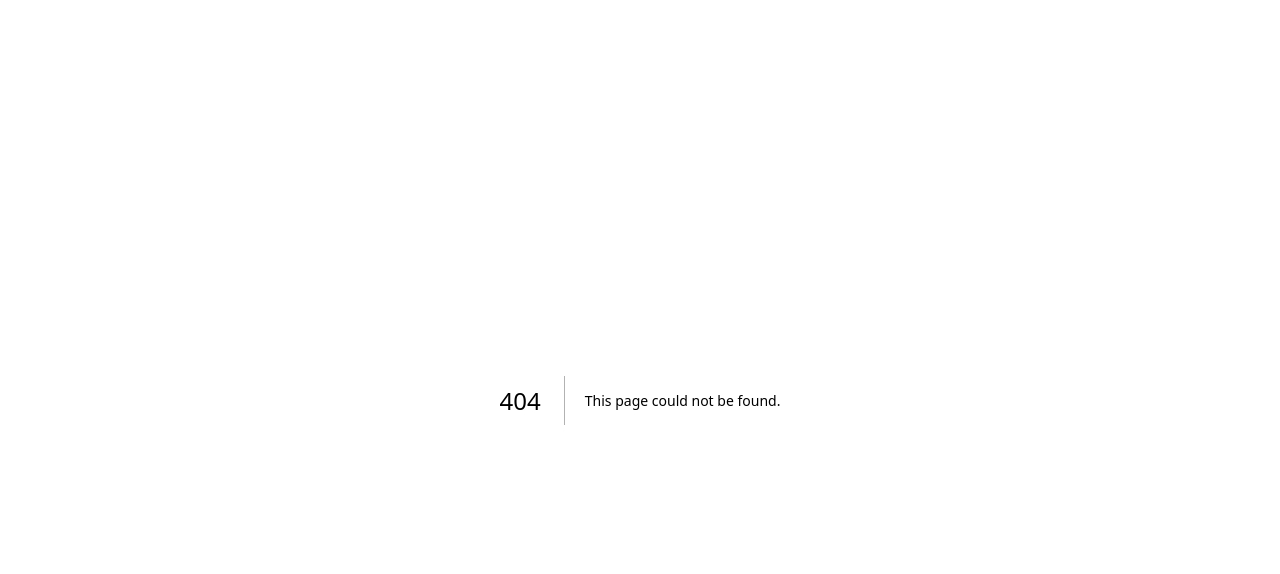
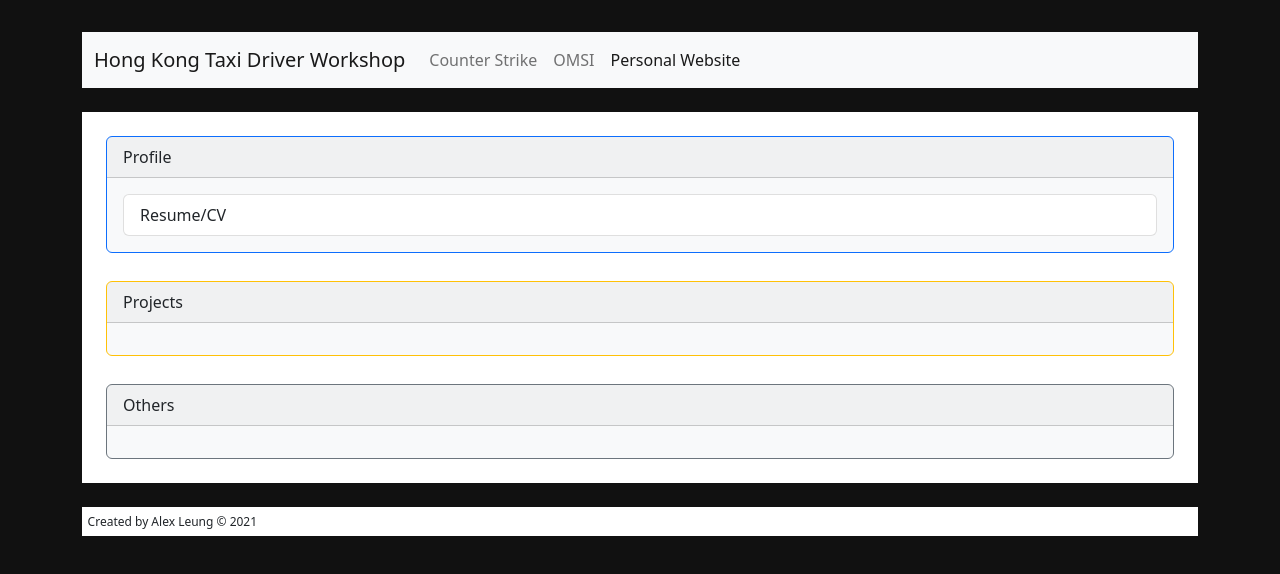
Before and after one commit to taxidriverhk/taxidriverhk-nextjs, a Next.js app: page /others in a window 1280 px wide. Before the commit this address had no page. Shown: the top 574 px of the page. Built offline with nearby package versions, Linux system fonts and the light colour scheme.

Commit message:
Created landing page with template

```diff
--- /dev/null
+++ b/components/Header.tsx
@@ -0,0 +1,31 @@
+import React from "react";
+
+import Nav from "react-bootstrap/Nav";
+import Navbar from "react-bootstrap/NavBar";
+
+import styles from "components/styles/Header.module.css";
+
+type PropType = {
+  activeItemIndex: number;
+};
+
+export default function Header({ activeItemIndex }: PropType) {
+  return (
+    <Navbar bg="light" variant="light">
+      <Navbar.Brand className={styles["header-brand"]} href="/">
+        Hong Kong Taxi Driver Workshop
+      </Navbar.Brand>
+      <Nav>
+        <Nav.Link href="/csmaps" active={activeItemIndex === 0}>
+          Counter Strike
+        </Nav.Link>
+        <Nav.Link href="/omsi" active={activeItemIndex === 1}>
+          OMSI
+        </Nav.Link>
+        <Nav.Link href="/others" active={activeItemIndex === 2}>
+          Personal Website
+        </Nav.Link>
+      </Nav>
+    </Navbar>
+  );
+}
--- /dev/null
+++ b/components/Template.tsx
@@ -0,0 +1,25 @@
+import React from "react";
+
+import Container from "react-bootstrap/Container";
+
+import Header from "components/Header";
+import styles from "components/styles/Template.module.css";
+
+type PropType = {
+  activeItemIndex: number;
+  children: React.ReactNode;
+};
+
+export default function Template({ activeItemIndex, children }: PropType) {
+  return (
+    <Container>
+      <div className={styles["template-container"]}>
+        <Header activeItemIndex={activeItemIndex} />
+        <Container className={styles["template-content"]}>{children}</Container>
+        <div className={styles["template-footer"]}>
+          Created by Alex Leung &copy; 2021
+        </div>
+      </div>
+    </Container>
+  );
+}
--- /dev/null
+++ b/components/styles/Header.module.css
@@ -0,0 +1,3 @@
+.header-brand {
+  padding-left: 0.75rem;
+}
--- /dev/null
+++ b/components/styles/Template.module.css
@@ -0,0 +1,16 @@
+.template-container {
+  margin-top: 2rem;
+}
+
+.template-content {
+  background-color: white;
+  margin-top: 1.5rem;
+  padding: 1.5rem;
+}
+
+.template-footer {
+  background-color: white;
+  font-size: 0.75rem;
+  margin-top: 1.5rem;
+  padding: 0.35rem;
+}
--- /dev/null
+++ b/pages/others/index.tsx
@@ -0,0 +1,32 @@
+import React from "react";
+
+import Card from "react-bootstrap/Card";
+import ListGroup from "react-bootstrap/ListGroup";
+
+import styles from "shared/styles/personal.module.css";
+import Template from "components/Template";
+
+export default function Personal() {
+  return (
+    <Template activeItemIndex={2}>
+      <Card bg="light" border="primary" className={styles["section-container"]}>
+        <Card.Header>Profile</Card.Header>
+        <Card.Body>
+          <ListGroup>
+            <ListGroup.Item action href="resume.pdf">
+              Resume/CV
+            </ListGroup.Item>
+          </ListGroup>
+        </Card.Body>
+      </Card>
+      <Card bg="light" border="warning" className={styles["section-container"]}>
+        <Card.Header>Projects</Card.Header>
+        <Card.Body></Card.Body>
+      </Card>
+      <Card bg="light" border="secondary">
+        <Card.Header>Others</Card.Header>
+        <Card.Body></Card.Body>
+      </Card>
+    </Template>
+  );
+}
--- /dev/null
+++ b/shared/styles/Personal.module.css
@@ -0,0 +1,3 @@
+.section-container {
+  margin-bottom: 1.75rem;
+}
```
